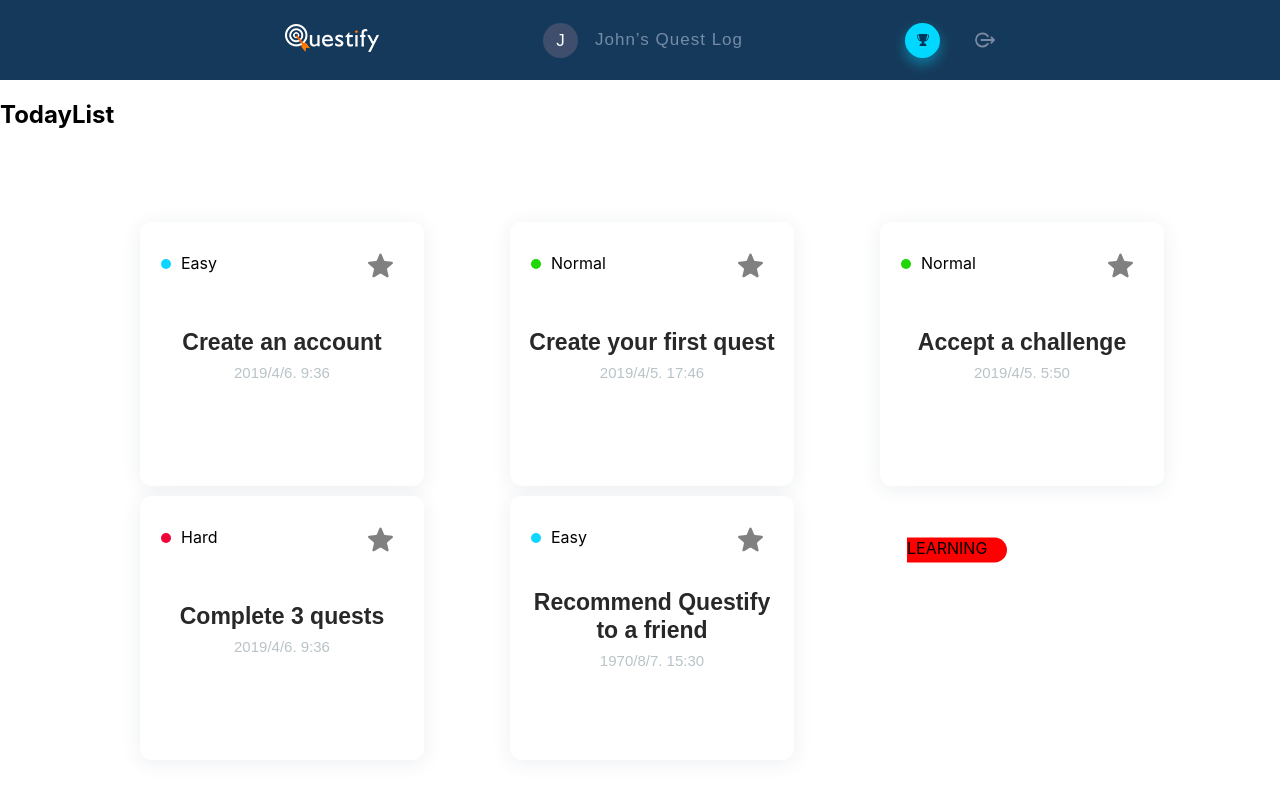
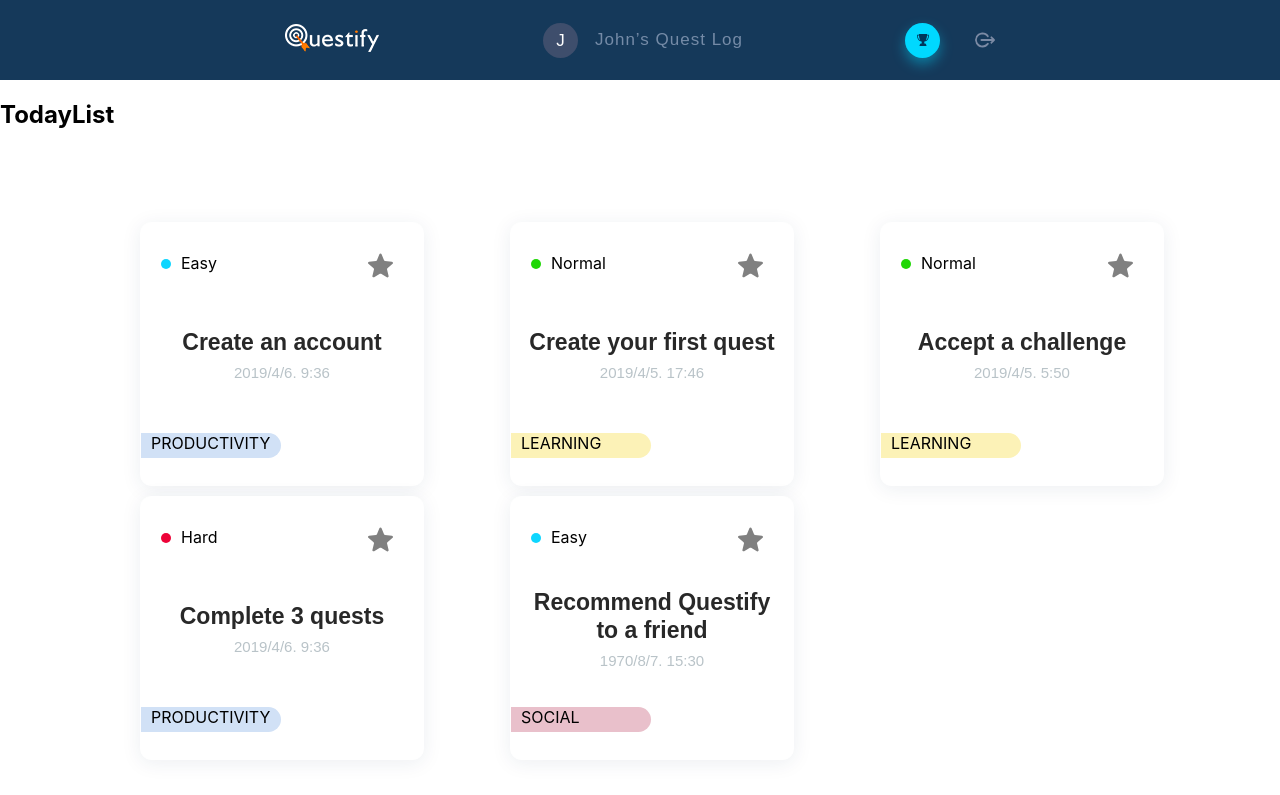
Before and after one commit to VitaliiKalinbet/questify_frontend, a React app: page /dashboard in a window 1280 px wide. Shown: the top 795 px of the page. Built offline with nearby package versions, Linux system fonts and the light colour scheme.

Commit message:
card-select-fix-2

```diff
--- a/src/components/CardSelect/CardSelect.jsx
+++ b/src/components/CardSelect/CardSelect.jsx
@@ -6,6 +6,43 @@ import PropTypes from 'prop-types';
 import s from './CardSelect.module.css';
 
 const CardSelect = ({ items, isGroup, selected, onClick, isQuest, isSelectorOpen }) => {
+  let styles = null;
+  if (isGroup) {
+    styles = {
+      Stuff: {
+        'box-shadow': '-10px 0px 0px 0px #eceff1',
+        'background-color': '#eceff1'
+      },
+      Learning: {
+        'box-shadow': '-10px 0px 0px 0px #fcf2b7',
+        'background-color': '#fcf2b7'
+      },
+      Health: {
+        'box-shadow': '-10px 0px 0px 0px #ccf7ff',
+        'background-color': '#ccf7ff'
+      },
+      Work: {
+        'box-shadow': '-10px 0px 0px 0px #d3f6ce',
+        'background-color': '#d3f6ce'
+      },
+      Leisure: {
+        'box-shadow': '-10px 0px 0px 0px #eed8f2',
+        'background-color': '#eed8f2'
+      },
+      Productivity: {
+        'box-shadow': '-10px 0px 0px 0px #d1e1f6',
+        'background-color': '#d1e1f6'
+      },
+      Social: {
+        'box-shadow': '-10px 0px 0px 0px #e9c0cb',
+        'background-color': '#e9c0cb'
+      },
+      Sport: {
+        'box-shadow': '-10px 0px 0px 0px #baf1e5',
+        'background-color': '#baf1e5'
+      }
+    };
+  }
   return isSelectorOpen ? (
     <div className={isGroup ? `${s.groupsOpen}` : `${s.difficultiesOpen}`}>
       <ul className={isQuest ? `${s.quest} ${s.selectList}` : `${s.challenge} ${s.selectList}`}>
@@ -27,6 +64,7 @@ const CardSelect = ({ items, isGroup, selected, onClick, isQuest, isSelectorOpen
     </div>
   ) : (
     <a
+      style={styles ? styles[selected] : null}
       className={
         isGroup
           ? `${s.previouslySelected} ${s[selected]} ${s.groupClosed}`
--- a/src/components/CardSelect/CardSelect.module.css
+++ b/src/components/CardSelect/CardSelect.module.css
@@ -1,4 +1,5 @@
 .selectList {
+  cursor: pointer;
   display: block;
   width: 130px;
   list-style-type: none;
@@ -11,15 +12,16 @@
 }
 
 .groupClosed {
+  cursor: pointer;
   position: absolute;
   z-index: -1;
   top: 210px;
   left: 10px;
   text-transform: uppercase;
-  background: red;
+  /* background: red; */
   border-radius: 10px;
   display: block;
-  width: 100px;
+  width: 130px;
   height: 25px;
   /* margin-left: -50px; */
   /* box-shadow: -10px 0px 0px 0px; */
@@ -27,18 +29,21 @@
 }
 
 .groupsOpen {
+  cursor: pointer;
   position: absolute;
   top: 200px;
   left: 0px;
 }
 
 .difficultyClosed {
+  cursor: pointer;
   position: absolute;
   top: 30px;
   left: 20px;
 }
 
 .difficultiesOpen {
+  cursor: pointer;
   position: absolute;
   top: 20px;
   left: 10px;
```
Also changed, not shown: src/components/Card/CardView.jsx (+3 -15 lines).
